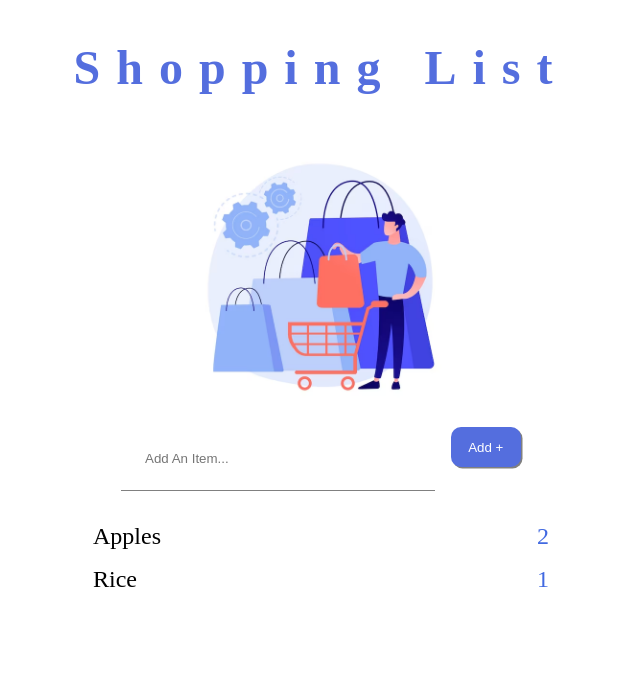
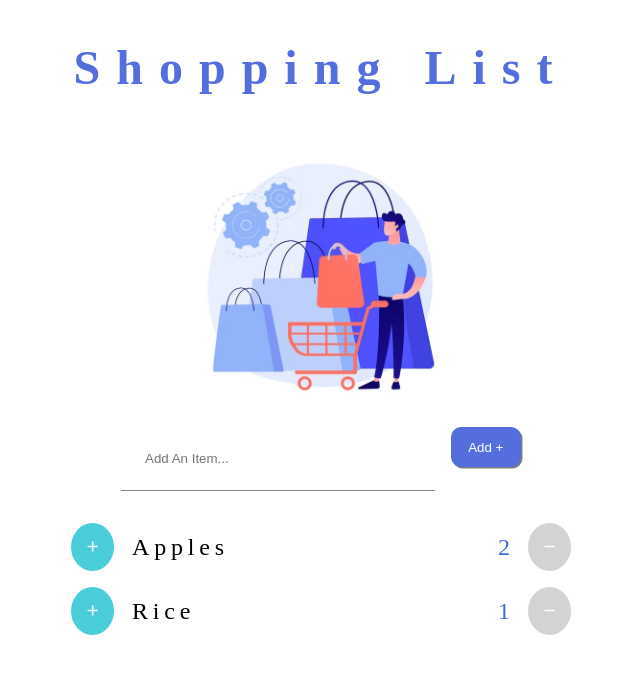
Before and after one commit to DivakarPS/Forms, a React (Vite) app in the folder ShoppingList/: page / in a window 1280 px wide. Shown: the top 674 px of the page, without its empty margins (319-959 px from the left). Built offline with nearby package versions, Linux system fonts and the light colour scheme.

Commit message:
added toastify to the code

```diff
--- /dev/null
+++ b/ShoppingList/Utils/ShowToasts.jsx
@@ -0,0 +1,14 @@
+import { toast } from "react-toastify";
+
+
+export function showSuccess(message) {
+    toast.success(message, {
+        position: "top-right"
+      });
+}
+
+export function showError(message) {
+    return toast.error(message,{
+        position: "top-right"
+    })
+}
--- a/ShoppingList/package.json
+++ b/ShoppingList/package.json
@@ -10,8 +10,11 @@
     "preview": "vite preview"
   },
   "dependencies": {
+    "@fortawesome/free-solid-svg-icons": "^6.5.1",
+    "@fortawesome/react-fontawesome": "^0.2.0",
     "react": "^18.2.0",
-    "react-dom": "^18.2.0"
+    "react-dom": "^18.2.0",
+    "react-toastify": "^10.0.4"
   },
   "devDependencies": {
     "@types/react": "^18.2.55",
--- a/ShoppingList/src/App.css
+++ b/ShoppingList/src/App.css
@@ -1,3 +1,4 @@
 :root{
     --light-purple: #546ede;
+    --light-blue: #4acdd9
 }
--- a/ShoppingList/src/Components/InputItem/InputItem.jsx
+++ b/ShoppingList/src/Components/InputItem/InputItem.jsx
@@ -1,4 +1,7 @@
 import './InputItem.css';
+import 'react-toastify/dist/ReactToastify.css';
+
+import { showSuccess, showError } from '../../../Utils/ShowToasts.jsx';
 
 function InputItem(){
     return (
@@ -8,7 +11,10 @@ function InputItem(){
                 type="text"
                 placeholder="Add An Item..."
             />
-            <button className="add-item-button">
+            <button
+                className="add-item-button"
+                onClick={() => showSuccess("Successfully added Item!")}
+            >
                 Add +
             </button>
         </div>
--- a/ShoppingList/src/Components/Item/Item.css
+++ b/ShoppingList/src/Components/Item/Item.css
@@ -2,12 +2,12 @@
     display: flex;
     width: 100%;
     justify-content: space-around;
-    margin-bottom: 1rem;
 }
 
 .item-name {
     flex-basis: 80%;
     font-size: x-large;
+    letter-spacing: 0.3rem;
 }
 
 .item-quantity {
--- a/ShoppingList/src/Components/ItemList/ItemList.css
+++ b/ShoppingList/src/Components/ItemList/ItemList.css
@@ -1,3 +1,31 @@
 .shopping-items-wrapper{
     width: 100%;
 }
+
+.items-list{
+    display: flex;
+    align-items: center;
+    margin-bottom: 1rem;
+}
+
+.change-quantity{
+    padding: 1rem;
+    border-radius: 100%;
+}
+
+.add-item{
+    background-color: var(--light-blue);
+    color: white;
+    font-size: small;
+}
+
+.remove-item{
+    background-color: lightgray;
+    color: white;
+    font-size: small;
+}
+
+.change-quantity:hover{
+    cursor: pointer;
+    color: black;
+}
--- a/ShoppingList/src/Components/ItemList/ItemList.jsx
+++ b/ShoppingList/src/Components/ItemList/ItemList.jsx
@@ -1,6 +1,9 @@
 import './ItemList.css';
 
+
 import Item from "../Item/Item";
+import { FontAwesomeIcon } from '@fortawesome/react-fontawesome'
+import { faMinus, faPlus } from '@fortawesome/free-solid-svg-icons'
 
 function ItemList({ shoppingItems }) {
   return (
@@ -9,11 +12,19 @@ function ItemList({ shoppingItems }) {
             shoppingItems && shoppingItems.map( item => {
                 console.log("quantity is:", item.quantity)
                 return (
-                    <Item
-                        itemName = {item.name}
-                        key={item.id}
-                        quantity={item.quantity}
-                    />
+                    <div key={item.id} className='items-list'>
+                        <div className='change-quantity add-item'>
+                            <FontAwesomeIcon icon={faPlus} />
+                        </div>
+                        <Item
+                            itemName = {item.name}
+                            quantity={item.quantity}
+                        />
+                        <div className='change-quantity remove-item'>
+                            <FontAwesomeIcon icon={faMinus} />
+                        </div>
+
+                    </div>
                 )
             } )
         }
--- a/ShoppingList/src/Components/ShoppingList/ShoppingList.jsx
+++ b/ShoppingList/src/Components/ShoppingList/ShoppingList.jsx
@@ -3,7 +3,7 @@ import './ShoppingList.css'
 import Header from "../Header/Header";
 import InputItem from "../InputItem/InputItem";
 import ItemList from '../ItemList/ItemList';
-
+import { ToastContainer } from 'react-toastify';
 
 const shoppingItems = [
     { id:'1', name:'Apples', quantity: 2 },
@@ -14,6 +14,7 @@ const shoppingItems = [
 function ShoppingList() {
     return (
         <>
+            <ToastContainer/>
             <Header />
             <div className="current-shopping-list">
                 <InputItem />
```
Also changed, not shown: 1 other file (tests, documents, lock files or other folders).
